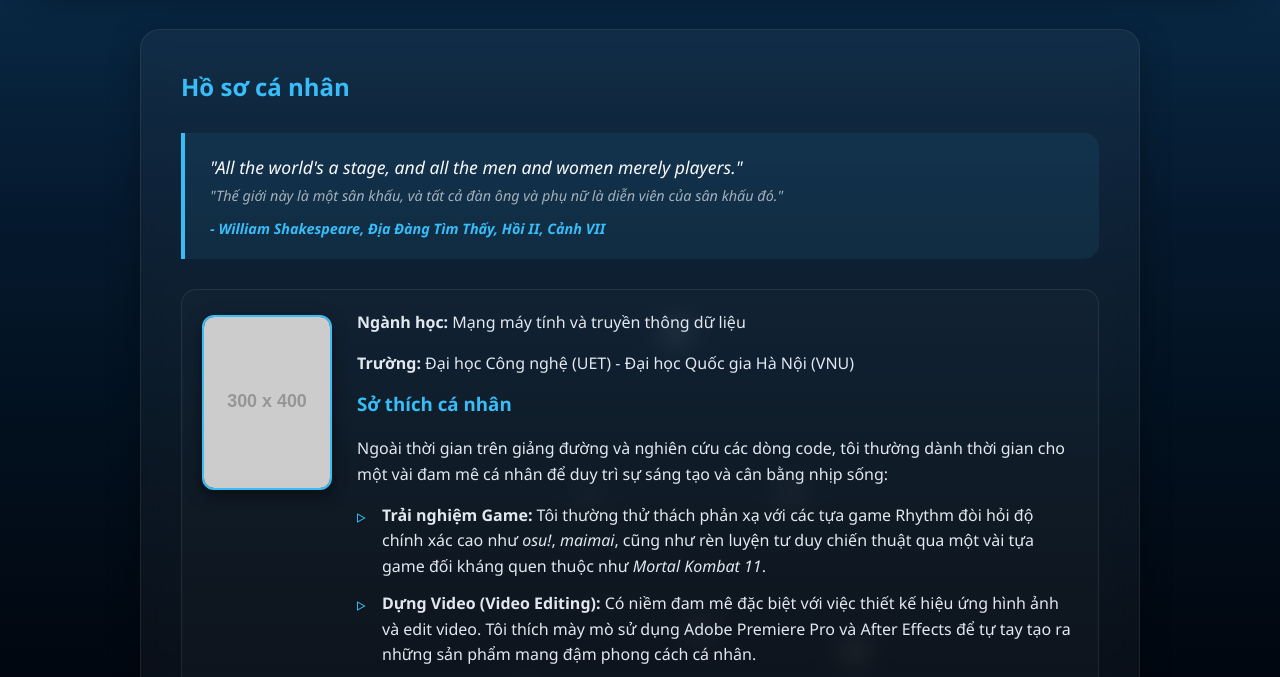
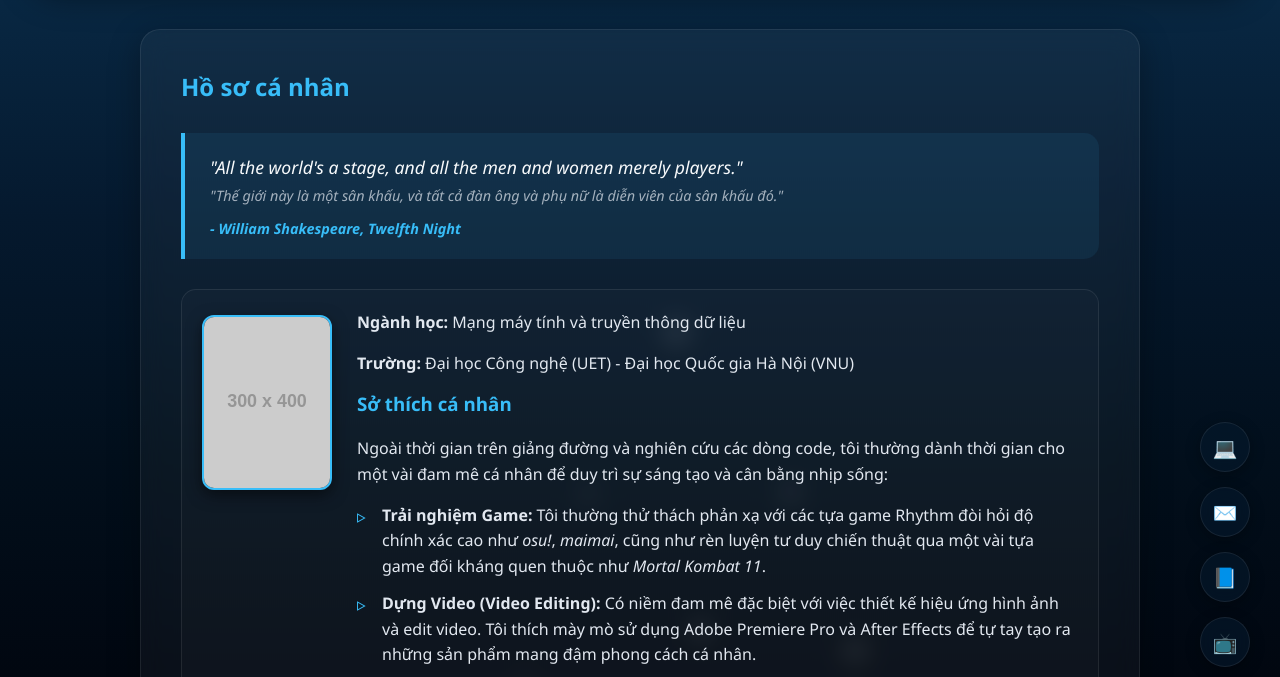
Before and after one commit to hwanganh/aquaticportfolio, a plain HTML site: page index.html in a window 1280 px wide. Shown: the part 103-780 px from the top of the page. Drawn offline with Linux system fonts and the light colour scheme; placeholder pictures from the web are drawn by us.

Commit message:
Update index.html

```diff
--- a/index.html
+++ b/index.html
@@ -222,13 +222,13 @@
             font-size: 1.1em;
             font-style: italic;
             line-height: 1.6;
-            margin-bottom: 5px; /* Giảm margin một chút để dòng dịch gần lại */
+            margin-bottom: 5px;
             color: #f8fafc;
         }
 
         .quote-box .translation {
             font-size: 0.9em;
-            color: rgba(226, 232, 240, 0.7); /* Màu xám sáng nhẹ */
+            color: rgba(226, 232, 240, 0.7);
             font-style: italic;
             margin-bottom: 12px;
             display: block;
@@ -362,7 +362,7 @@
             box-shadow: 0 5px 15px rgba(0, 135, 147, 0.3);
         }
 
-        /* === NÚT KIỂU MỚI DÀNH CHO TAB "TỔNG QUAN" (TRƯỢT NGANG & DẠNG THẺ) === */
+        /* === NÚT KIỂU MỚI DÀNH CHO TAB "TỔNG QUAN" (TRƯỢT NGANG) === */
         .topic-grid {
             display: grid;
             grid-template-columns: repeat(auto-fit, minmax(300px, 1fr));
@@ -397,7 +397,42 @@
             box-shadow: 5px 5px 15px rgba(0, 135, 147, 0.2);
         }
 
-        /* === NOTION-STYLE POPUP (MODAL) VÀ STYLE CHO TIÊU ĐỀ BÊN TRONG === */
+        /* === FLOATING SOCIAL BUTTONS === */
+        .social-floating {
+            position: fixed;
+            bottom: 30px;
+            right: 30px;
+            display: flex;
+            flex-direction: column;
+            gap: 15px;
+            z-index: 1500; /* Nằm dưới popup nhưng trên content */
+        }
+
+        .social-btn {
+            width: 50px;
+            height: 50px;
+            border-radius: 50%;
+            background: rgba(5, 26, 46, 0.6);
+            border: 1px solid var(--glass-border);
+            display: flex;
+            align-items: center;
+            justify-content: center;
+            text-decoration: none;
+            font-size: 20px;
+            color: var(--text-main);
+            backdrop-filter: blur(10px);
+            box-shadow: 0 4px 15px rgba(0, 0, 0, 0.3);
+            transition: all 0.3s ease;
+        }
+
+        .social-btn:hover {
+            background: rgba(56, 189, 248, 0.2);
+            transform: scale(1.1) translateY(-3px);
+            border-color: var(--text-accent);
+            box-shadow: 0 8px 20px rgba(56, 189, 248, 0.4);
+        }
+
+        /* === NOTION-STYLE POPUP (MODAL) === */
         .modal-overlay {
             display: none;
             position: fixed;
@@ -425,7 +460,6 @@
             box-shadow: 0 20px 50px rgba(0, 0, 0, 0.6);
         }
 
-        /* Style dành riêng cho ảnh bên trong modal popup */
         .modal-img {
             width: 100%;
             max-height: 400px;
@@ -436,7 +470,6 @@
             box-shadow: 0 4px 15px rgba(0, 0, 0, 0.3);
         }
 
-        /* Style dành riêng cho các tiêu đề phụ (h3) bên trong modal popup */
         #modal-body h3 {
             font-size: 1.15em;
             color: var(--text-accent);
@@ -504,7 +537,7 @@
             <div class="quote-box">
                 <blockquote>"All the world's a stage, and all the men and women merely players."</blockquote>
                 <span class="translation">"Thế giới này là một sân khấu, và tất cả đàn ông và phụ nữ là diễn viên của sân khấu đó."</span>
-                <cite>- William Shakespeare, Địa Đàng Tìm Thấy, Hồi II, Cảnh VII</cite>
+                <cite>- William Shakespeare, Twelfth Night</cite>
             </div>
 
             <div class="profile-header">
@@ -594,6 +627,13 @@
                 Nội dung...
             </div>
         </div>
+    </div>
+
+    <div class="social-floating">
+        <a href="https://github.com/your-github" target="_blank" class="social-btn" title="GitHub">💻</a>
+        <a href="mailto:your-email@gmail.com" class="social-btn" title="Email">✉️</a>
+        <a href="https://facebook.com/your-facebook" target="_blank" class="social-btn" title="Facebook">📘</a>
+        <a href="https://youtube.com/your-channel" target="_blank" class="social-btn" title="YouTube">📺</a>
     </div>
 
     <script>
```
